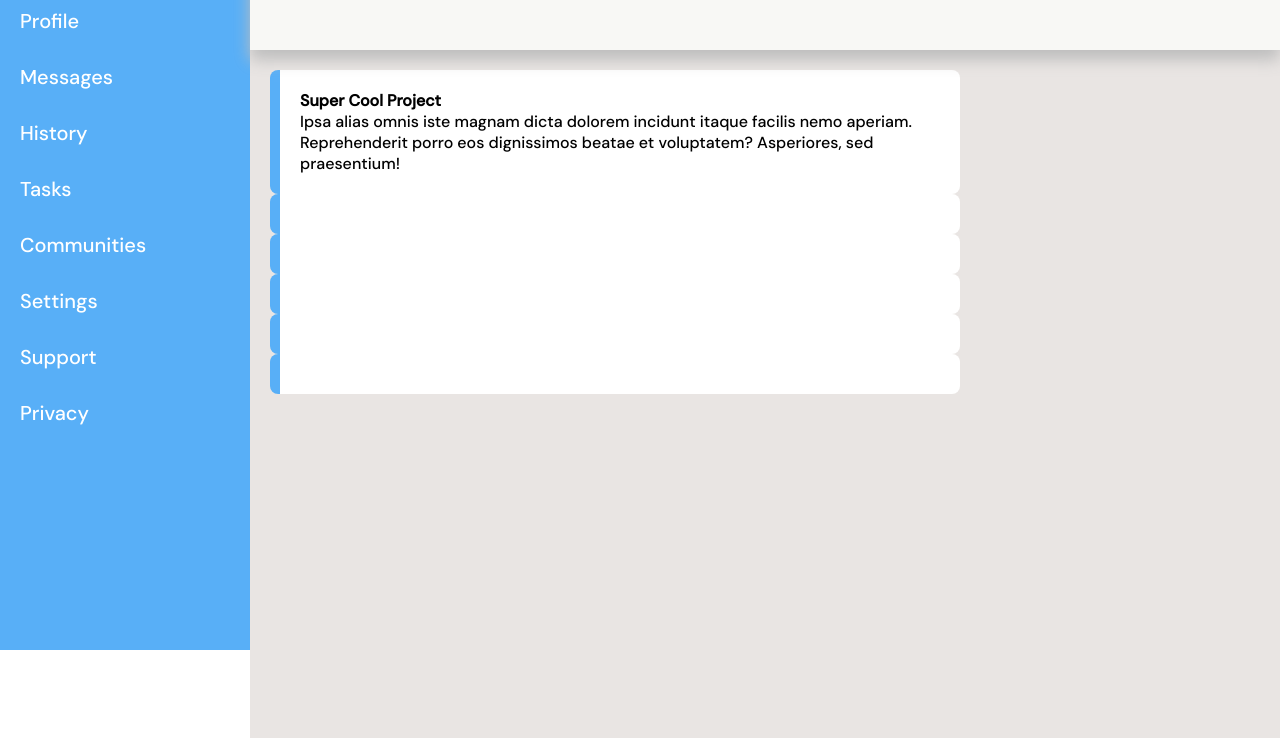
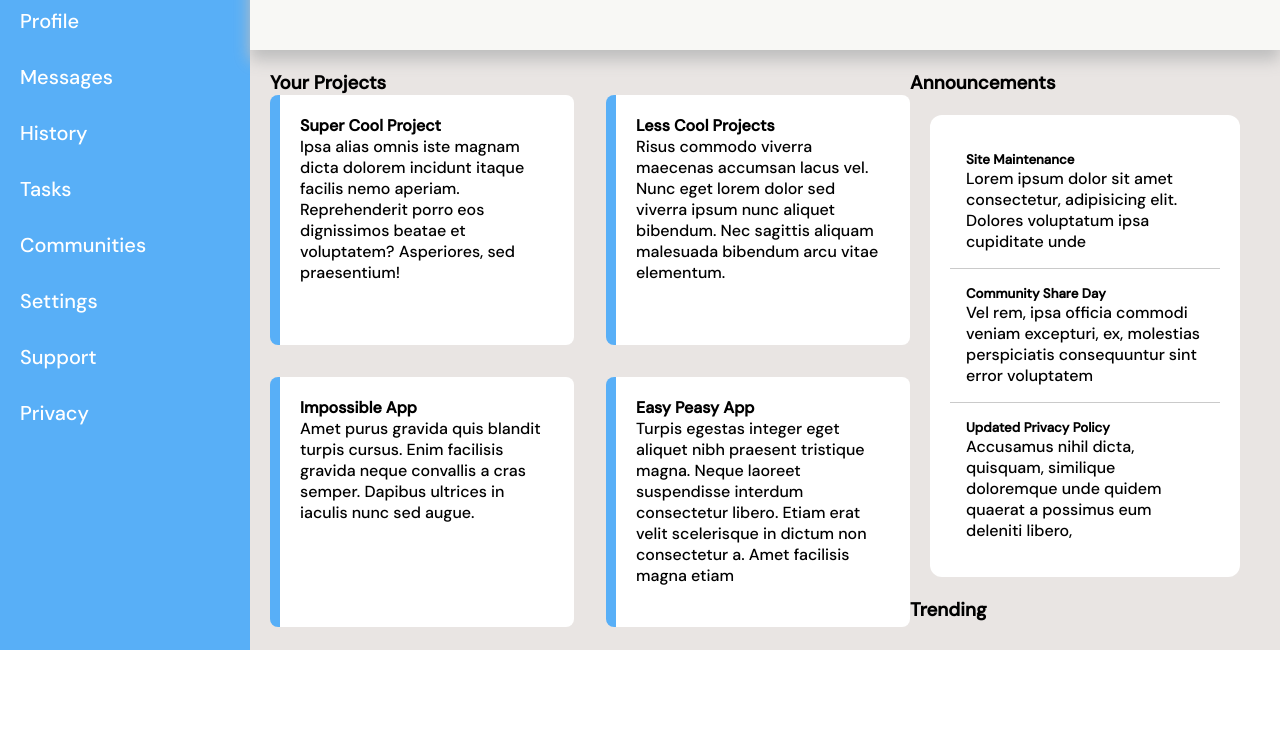
Before and after one commit to immk2011/admin-page, a plain HTML site: page index.html in a window 1280 px wide. Shown: the part 150-888 px from the top of the page. After the commit the page ends 800 px from the top, so only its background shows below. Drawn offline with Linux system fonts and the light colour scheme.

Commit message:
Almost done.

```diff
--- a/index.html
+++ b/index.html
@@ -48,6 +48,7 @@
         </div>
         <div class="main-container">
             <div class="projects">
+                <h3>Your Projects</h3>
                 <div class="cards">
                     <div class="card">
                         <h4>Super Cool Project</h4>
@@ -55,18 +56,77 @@
                             Reprehenderit porro eos dignissimos beatae et voluptatem?
                             Asperiores, sed praesentium!</p>
                     </div>
-                    <div class="card"></div>
-                    <div class="card"></div>
-                    <div class="card"></div>
-                    <div class="card"></div>
-                    <div class="card"></div>
+                    <div class="card">
+                        <h4>Less Cool Projects</h4>
+                        <p>Risus commodo viverra maecenas accumsan lacus vel.
+                            Nunc eget lorem dolor sed viverra ipsum nunc aliquet bibendum.
+                            Nec sagittis aliquam malesuada bibendum arcu vitae elementum.</p>
+                    </div>
+                    <div class="card">
+                        <h4>Impossible App</h4>
+                        <p>Amet purus gravida quis blandit turpis cursus. Enim facilisis
+                            gravida neque convallis a cras semper. Dapibus
+                            ultrices in iaculis nunc sed augue.</p>
+                    </div>
+                    <div class="card">
+                        <h4>Easy Peasy App</h4>
+                        <p>Turpis egestas integer eget aliquet nibh praesent tristique
+                            magna. Neque laoreet suspendisse interdum consectetur libero. Etiam erat velit scelerisque
+                            in dictum non consectetur a. Amet facilisis magna etiam</p>
+                    </div>
+                    <div class="card">
+                        <h4>Ad Blocker</h4>
+                        <p>Turpis egestas integer eget aliquet nibh praesent tristique magna. Neque laoreet
+                            suspendisse interdum consectetur libero. Etiam erat velit scelerisque in
+                            dictum non consectetur a.</p>
+                    </div>
+                    <div class="card">
+                        <h4>Money Maker</h4>
+                        <p>Ullamcorper morbi tincidunt ornare massa eget egestas purus.
+                            Dis parturient montes nascetur ridiculus. Euismod quis viverra nibh cras pulvinar mattis.
+                            Mattis rhoncus urna neque viverra justo nec. Morbi leo urna</p>
+                    </div>
                 </div>
             </div>
             <div class="announcements">
-
+                <h3>Announcements</h3>
+                <ul class="ann">
+                    <li class="announcement">
+                        <h5>Site Maintenance</h5>
+                        <p>Lorem ipsum dolor sit amet consectetur, adipisicing elit.
+                            Dolores voluptatum ipsa cupiditate unde</p>
+                    </li>
+                    <li class="announcement">
+                        <h5>Community Share Day</h5>
+                        <p>Vel rem, ipsa officia commodi veniam excepturi, ex, molestias perspiciatis
+                             consequuntur sint error voluptatem</p>
+                    </li>
+                    <li class="announcement">
+                        <h5>Updated Privacy Policy</h5>
+                        <p>Accusamus nihil dicta, quisquam, similique doloremque unde quidem quaerat a possimus eum deleniti libero,</p>
+                    </li>
+                </ul>
             </div>
             <div class="trending">
-
+                <h3>Trending</h3>
+                <ul class="trend">
+                    <li class="trend-card">
+                        <h4>@tegan</h4>
+                        <p>World Peace Builder</p>
+                    </li>
+                    <li class="trend-card">
+                        <h4>@morgan</h4>
+                        <p>Super Cool Project</p>
+                    </li>
+                    <li class="trend-card">
+                        <h4>@kendall</h4>
+                        <p>Life Changing App</p>
+                    </li>
+                    <li class="trend-card">
+                        <h4>@alex</h4>
+                        <p>No Traffic Maker</p>
+                    </li>
+                </ul>
             </div>
         </div>
     </div>
--- a/style.css
+++ b/style.css
@@ -14,6 +14,8 @@ body {
     display: grid;
     grid-template-columns: 250px 3fr;
     grid-template-rows: 200px 3fr;
+    height: 100vh;
+    overflow: hidden;
 }
 
 /* Sidebar */
@@ -121,9 +123,24 @@ i {
 .main-container {
     background-color: rgb(233, 229, 227);
     display: grid;
-    grid-template-columns: 3fr 300px;
+    grid-template-columns: 3fr 350px;
     grid-template-rows: 1fr 1fr;
     border: 20px solid transparent;
+    overflow: auto;
+
+}
+
+.projects .cards {
+    display: grid;
+    grid-template-columns: repeat(auto-fit, minmax(300px, 1fr));
+    grid-auto-rows: 250px;
+    gap: 2rem;
+    padding-bottom: 2rem;
+    overflow: auto;
+}
+
+.projects {
+    grid-row: 1 / 3;
 }
 
 .card {
@@ -134,3 +151,32 @@ i {
     padding: 20px;
     border-left: 10px solid rgb(88, 175, 247);
 }
+
+.announcements {
+    grid-column: 2 / 3;
+    grid-row: 1 / 2;
+}
+
+.ann, .trend{
+    margin: 20px;
+    padding: 20px;
+    background-color: white;
+    border-radius: 12px;
+}
+
+.announcement + .announcement {
+    border-top: 1px solid rgb(202, 202, 202);
+}
+
+.announcement {
+    padding: 1rem;
+}
+
+.trending {
+    grid-column: 2 / 3;
+    grid-row: 2 / 3;
+}
+
+.trend-card {
+    padding: 10px;
+}
```
